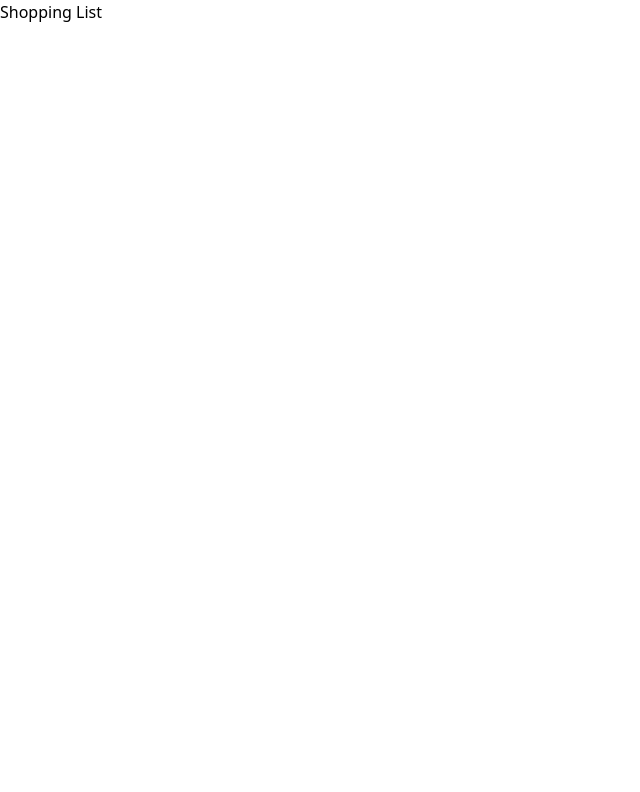
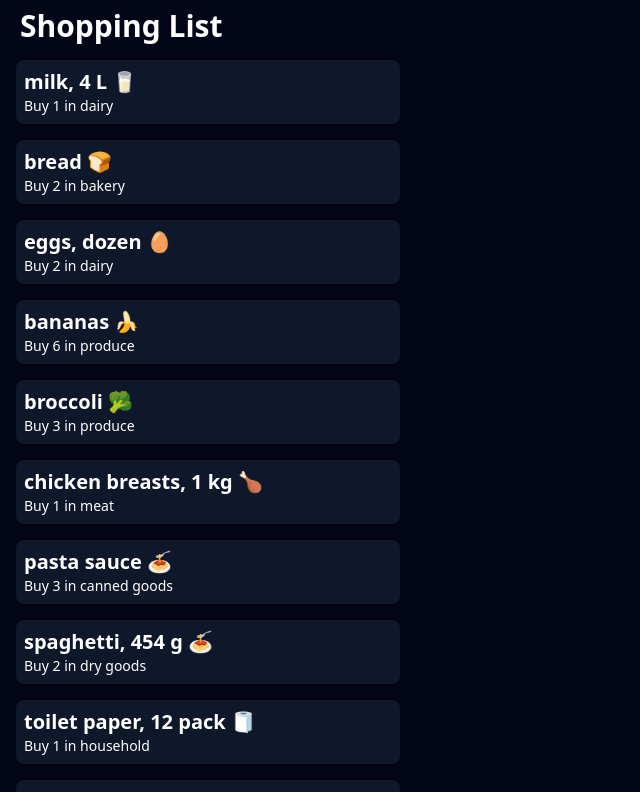
Before and after one commit to K0A1R/cprg306-assignments, a Next.js app: page /week-6 in a window 1280 px wide. Shown: the top 792 px of the page, without its empty margins (0-640 px from the left). Built offline with nearby package versions, Linux system fonts and the light colour scheme.

Commit message:
Edit week-6
Update item.js, add code from week-3.
Update page.js, add code from week-3.
Update item-list.js, import array of items from ItemsJson. Add map function to render individual items.

```diff
--- a/app/week-6/item-list.js
+++ b/app/week-6/item-list.js
@@ -1 +1,12 @@
 import itemsJson from "./items.json";
+import Item from "./item";
+
+export default function ItemList() {
+  return (
+    <div>
+      {itemsJson.map((item) => (
+        <Item id={item.id} {...item} />
+      ))}
+    </div>
+  );
+}
--- a/app/week-6/item.js
+++ b/app/week-6/item.js
@@ -1 +1,12 @@
-export default function Item({ name, quantity, category }) {}
+export default function Item({ name, quantity, category }) {
+  return (
+    <ul>
+      <li className="bg-slate-900 p-2 m-4 max-w-sm rounded-lg">
+        <h2 className="text-white text-xl font-bold">{name}</h2>
+        <p className="text-white text-sm">
+          Buy {quantity} in {category}
+        </p>
+      </li>
+    </ul>
+  );
+}
--- a/app/week-6/page.js
+++ b/app/week-6/page.js
@@ -1,7 +1,13 @@
+import ItemList from "./item-list";
 export default function Page() {
   return (
-    <main>
-      <h1>Shopping List</h1>
-    </main>
+    <body className="bg-slate-950">
+      <main>
+        <h1 className="text-white text-3xl font-bold m-2 pl-3">
+          Shopping List
+        </h1>
+        <ItemList />
+      </main>
+    </body>
   );
 }
```
